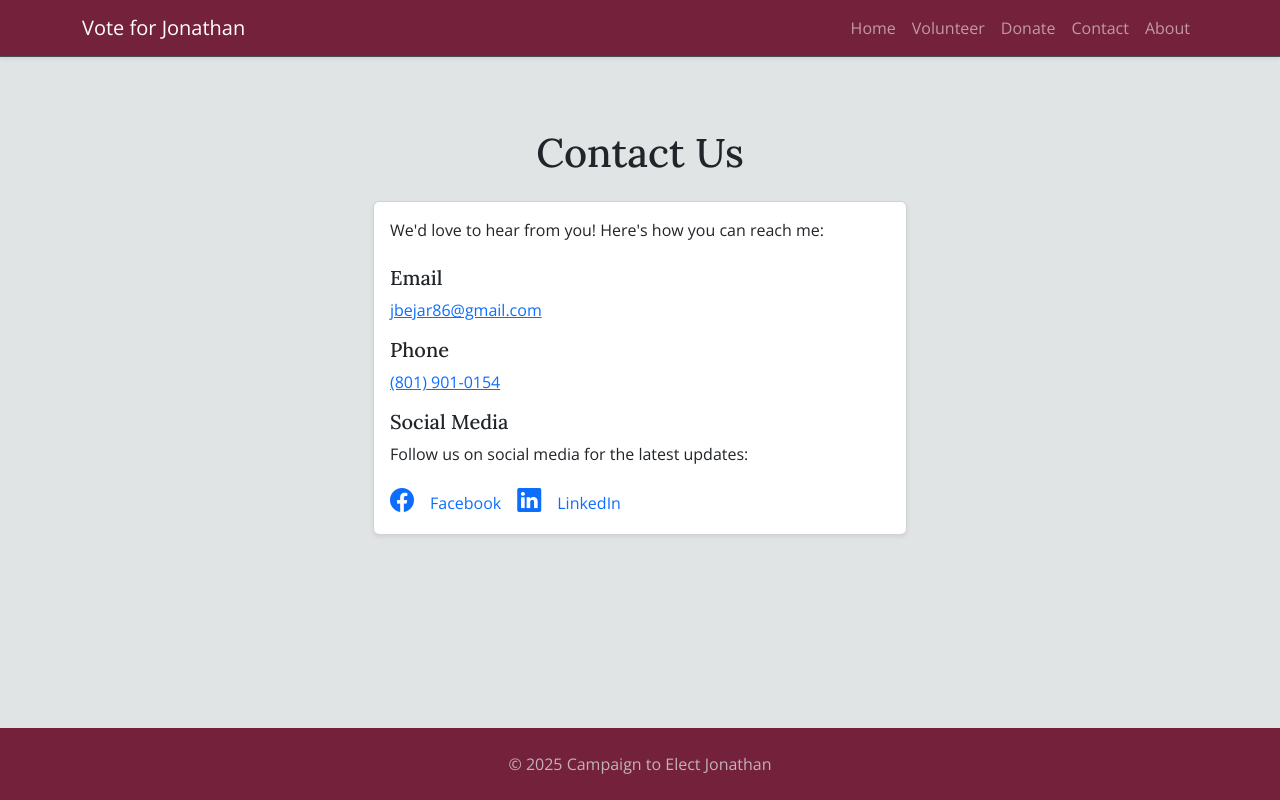
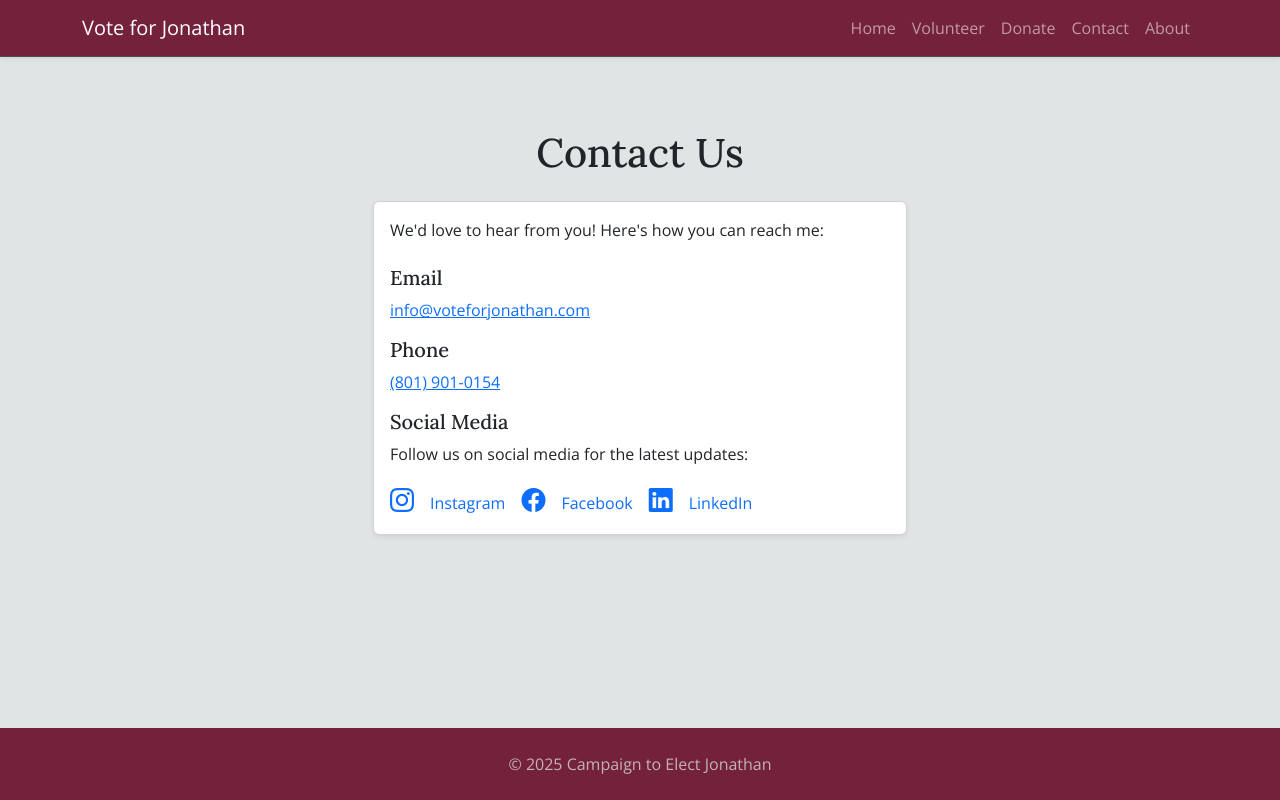
Before and after one commit to jbejar/voteforjonathan, a Next.js app: page /contact in a window 1280 px wide. Built offline with nearby package versions, Linux system fonts and the light colour scheme.

Commit message:
update contact information and enhance social media links on contact page

```diff
--- a/src/app/contact/page.tsx
+++ b/src/app/contact/page.tsx
@@ -18,8 +18,8 @@ export default function ContactPage() {
 
               <h3 className="h5 mb-2">Email</h3>
               <p className="mb-3">
-                <a href="mailto:jbejar86@gmail.com">
-                  jbejar86@gmail.com
+                <a href="mailto:info@voteforjonathan.com">
+                  info@voteforjonathan.com
                 </a>
               </p>
 
@@ -33,6 +33,10 @@ export default function ContactPage() {
                 Follow us on social media for the latest updates:
               </p>
               <div className="social-icons d-flex">
+                <a href="https://www.instagram.com/voteforjonathan_official" className="text-decoration-none me-3">
+                  <i className="bi bi-instagram"></i>
+                  <span className="ms-2">Instagram</span>
+                </a>
                 <a href="https://www.facebook.com/jbejaran" className="text-decoration-none me-3">
                   <i className="bi bi-facebook"></i>
                   <span className="ms-2">Facebook</span>
--- a/src/app/page.tsx
+++ b/src/app/page.tsx
@@ -46,10 +46,11 @@ const HomePage: React.FC = () => {
                 </Row>
             </Container>
             <section className="my-5">
-            <Container className="mx-5" >
+            <Container>
             <h2>Get Involved</h2>
+            <Row><Col className="px-">
                         <p>We need your help to make a difference in our community. Join us in our campaign to elect Jonathan Bejarano for School Board.</p>
-                            <p>Join our campaign to make a difference in our community. We need volunteers to help with canvassing, phone banking, and more.</p>
+                        </Col></Row>
                         <div className="text-center">
                             <Button
                                 href="https://docs.google.com/forms/d/e/1FAIpQLScLZHkqp8857N5KkSeSMbBIhP3QXi3dEvbR7OBD-Gb3i3bRXg/viewform?usp=header"
```
